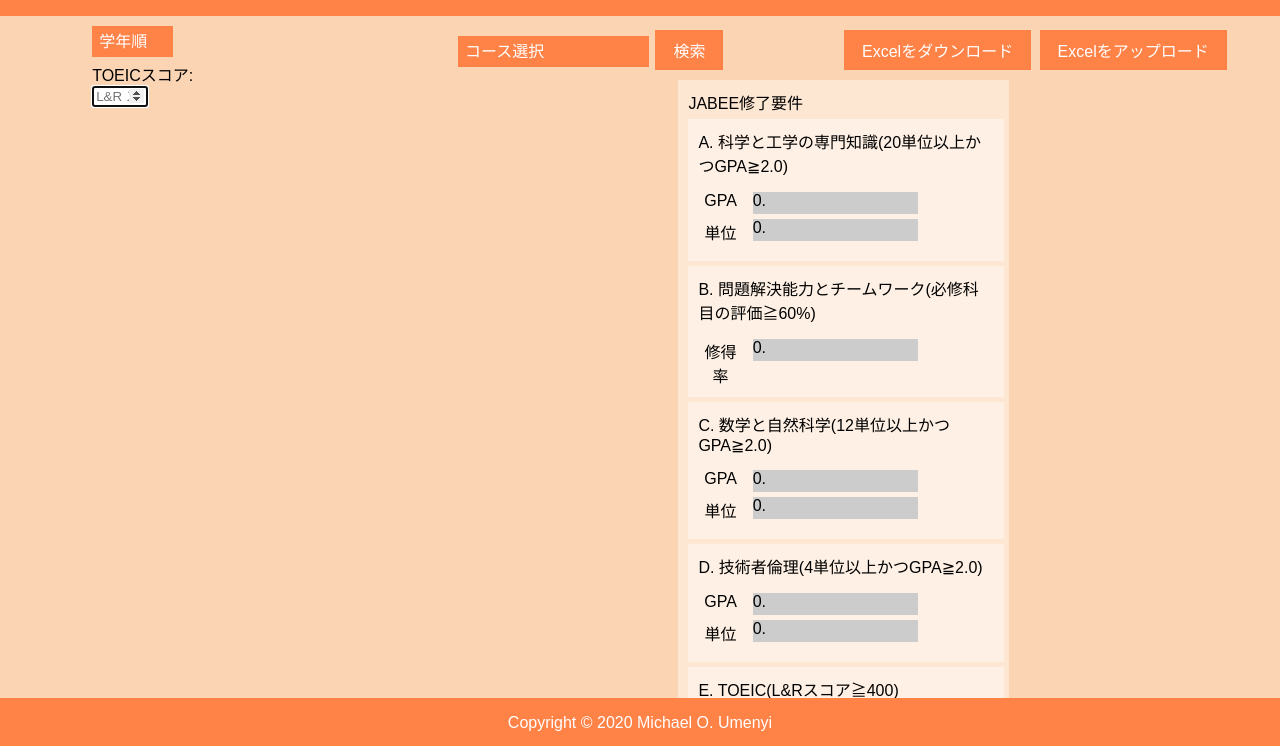
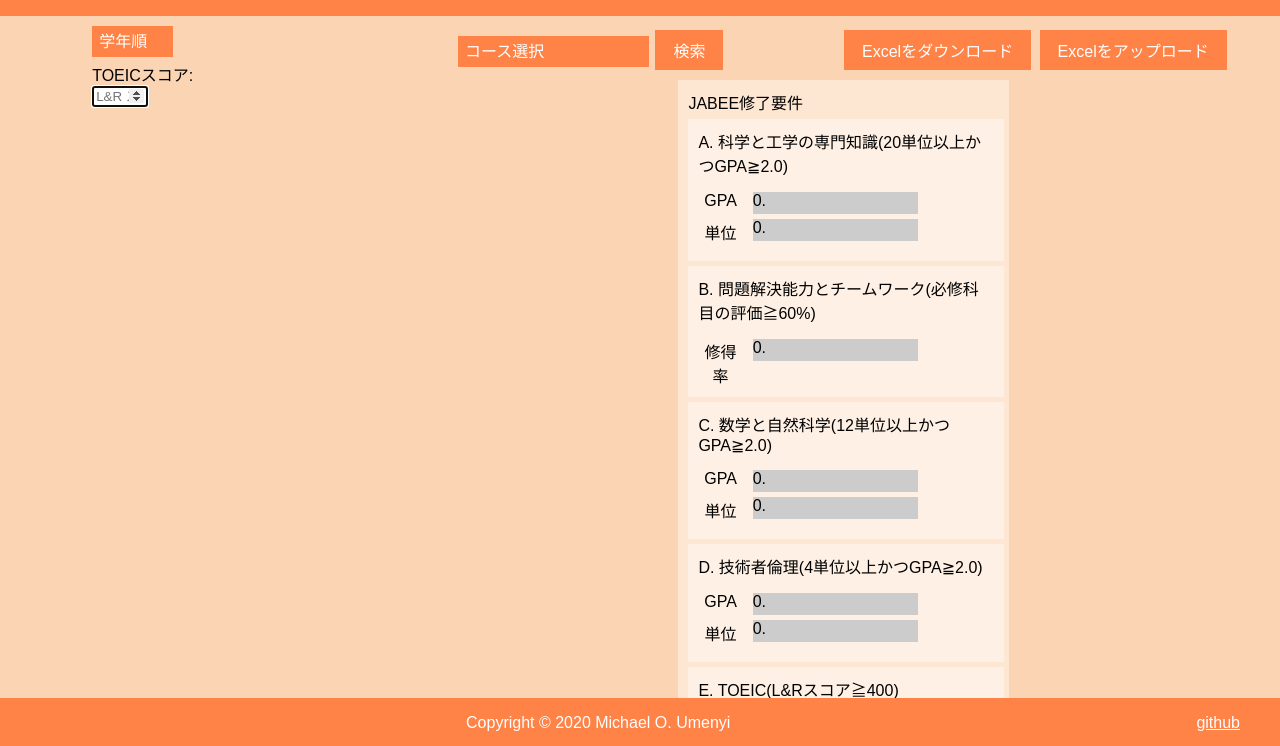
Before and after one commit to michaelumo/CMACS, a plain HTML site: page dashboard.html in a window 1280 px wide. Shown: the part 52-798 px from the top of the page. Drawn offline with Linux system fonts and the light colour scheme.

Commit message:
add: github link

```diff
--- a/dashboard.html
+++ b/dashboard.html
@@ -293,6 +293,9 @@
     </div>
 
   <footer>
+    <p style="float: right; padding-right: 40px;">
+       <a href="https://github.com/michaelumo/CMACS" target="_blank">github</a>
+    <p>
     <p>Copyright © 2020 Michael O. Umenyi</p>
 	</footer>
   </body>
```
Also changed, not shown: controlboard.html (+3 -0 lines).
